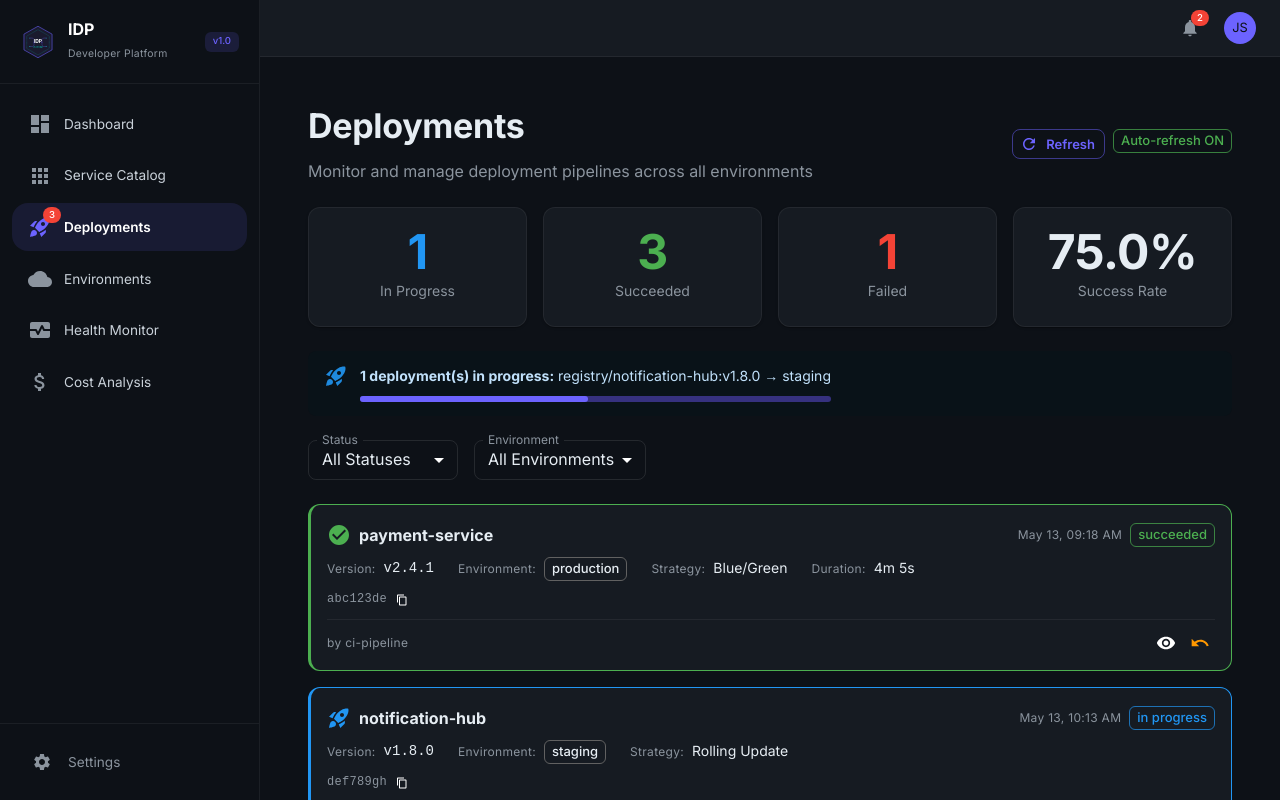
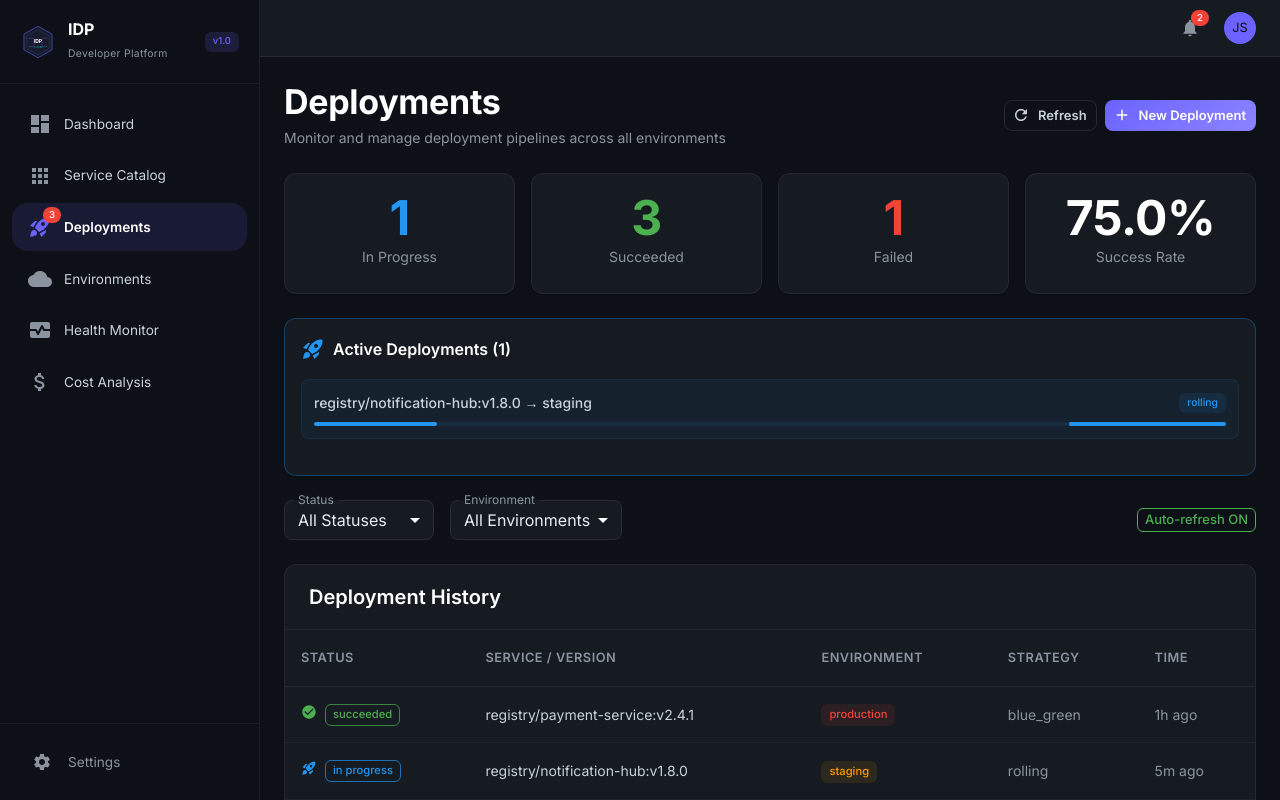
Before and after one commit to JasonTM17/Internal-_Developer_Platform_DevOps, a React (Vite) app in the folder apps/portal/: page /deployments in a window 1280 px wide. Shown: the top 800 px of the page. Built offline with nearby package versions, Linux system fonts and the light colour scheme; no server answers.

Commit message:
feat(portal): redesign deployment page with progress tracking and history

```diff
--- a/apps/portal/src/plugins/deployments/DeploymentPage.tsx
+++ b/apps/portal/src/plugins/deployments/DeploymentPage.tsx
@@ -1,63 +1,43 @@
 import React, { useState, useEffect } from 'react';
 import {
-  Box,
-  Typography,
-  Grid,
-  Card,
-  CardContent,
-  Chip,
-  Button,
-  FormControl,
-  InputLabel,
-  Select,
-  MenuItem,
-  Alert,
-  LinearProgress,
-  Stack,
+  Box, Typography, Grid, Card, CardContent, Chip, Button,
+  FormControl, InputLabel, Select, MenuItem, Alert, LinearProgress,
+  Stack, Table, TableBody, TableCell, TableContainer, TableHead,
+  TableRow, IconButton, Tooltip,
 } from '@mui/material';
 import RocketLaunchIcon from '@mui/icons-material/RocketLaunch';
 import CheckCircleIcon from '@mui/icons-material/CheckCircle';
 import ErrorIcon from '@mui/icons-material/Error';
 import PendingIcon from '@mui/icons-material/Pending';
 import RefreshIcon from '@mui/icons-material/Refresh';
-import { DeploymentTimeline } from './DeploymentTimeline';
+import AddIcon from '@mui/icons-material/Add';
 import { platformApi } from '../../api/platformApi';
 import type { Deployment } from '../../types';
 
-type DeploymentStatusFilter = 'all' | 'in_progress' | 'succeeded' | 'failed' | 'rolled_back';
+type StatusFilter = 'all' | 'in_progress' | 'succeeded' | 'failed' | 'rolled_back';
+type EnvFilter = 'all' | 'development' | 'staging' | 'production';
 
-const statusIcons: Record<string, React.ReactNode> = {
-  pending: <PendingIcon color="action" />,
-  in_progress: <RocketLaunchIcon color="info" />,
-  succeeded: <CheckCircleIcon color="success" />,
-  failed: <ErrorIcon color="error" />,
-  rolled_back: <ErrorIcon color="warning" />,
-};
-
-const statusColors: Record<string, 'default' | 'info' | 'success' | 'error' | 'warning'> = {
-  pending: 'default',
-  in_progress: 'info',
-  succeeded: 'success',
-  failed: 'error',
-  rolled_back: 'warning',
+const statusConfig: Record<string, { icon: React.ReactNode; color: string; chipColor: 'success' | 'error' | 'info' | 'warning' | 'default' }> = {
+  pending: { icon: <PendingIcon sx={{ fontSize: 16 }} />, color: '#8b949e', chipColor: 'default' },
+  in_progress: { icon: <RocketLaunchIcon sx={{ fontSize: 16 }} />, color: '#2196f3', chipColor: 'info' },
+  succeeded: { icon: <CheckCircleIcon sx={{ fontSize: 16 }} />, color: '#4caf50', chipColor: 'success' },
+  failed: { icon: <ErrorIcon sx={{ fontSize: 16 }} />, color: '#f44336', chipColor: 'error' },
+  rolled_back: { icon: <ErrorIcon sx={{ fontSize: 16 }} />, color: '#ff9800', chipColor: 'warning' },
 };
 
 export const DeploymentPage: React.FC = () => {
   const [deployments, setDeployments] = useState<Deployment[]>([]);
   const [loading, setLoading] = useState(true);
   const [error, setError] = useState<string | null>(null);
-  const [statusFilter, setStatusFilter] = useState<DeploymentStatusFilter>('all');
-  const [environmentFilter, setEnvironmentFilter] = useState<string>('all');
+  const [statusFilter, setStatusFilter] = useState<StatusFilter>('all');
+  const [envFilter, setEnvFilter] = useState<EnvFilter>('all');
   const [autoRefresh, setAutoRefresh] = useState(true);
 
   const fetchDeployments = async () => {
     try {
-      const params: Record<string, string | number> = {
-        pageSize: 50,
-        sort: '-createdAt',
-      };
+      const params: Record<string, string | number> = { pageSize: 50, sort: '-createdAt' };
       if (statusFilter !== 'all') params.status = statusFilter;
-      if (environmentFilter !== 'all') params.environment = environmentFilter;
+      if (envFilter !== 'all') params.environment = envFilter;
 
       const response = await platformApi.deployments.list(params);
       setDeployments(response.data);
@@ -71,126 +51,125 @@ export const DeploymentPage: React.FC = () => {
 
   useEffect(() => {
     fetchDeployments();
-  }, [statusFilter, environmentFilter]);
+  }, [statusFilter, envFilter]);
 
   useEffect(() => {
     if (!autoRefresh) return;
     const interval = setInterval(fetchDeployments, 10000);
     return () => clearInterval(interval);
-  }, [autoRefresh, statusFilter, environmentFilter]);
+  }, [autoRefresh, statusFilter, envFilter]);
 
   const activeDeployments = deployments.filter((d) => d.status === 'in_progress');
   const recentSuccesses = deployments.filter((d) => d.status === 'succeeded').length;
   const recentFailures = deployments.filter((d) => d.status === 'failed').length;
-  const successRate =
-    recentSuccesses + recentFailures > 0
-      ? ((recentSuccesses / (recentSuccesses + recentFailures)) * 100).toFixed(1)
-      : '100.0';
+  const successRate = recentSuccesses + recentFailures > 0
+    ? ((recentSuccesses / (recentSuccesses + recentFailures)) * 100).toFixed(1)
+    : '100.0';
+
+  const timeAgo = (d: string) => {
+    const m = Math.floor((Date.now() - new Date(d).getTime()) / 60000);
+    if (m < 60) return `${m}m ago`;
+    const h = Math.floor(m / 60);
+    return h < 24 ? `${h}h ago` : `${Math.floor(h / 24)}d ago`;
+  };
 
   return (
-    <Box sx={{ p: 3, maxWidth: 1400, mx: 'auto', animation: 'fadeIn 0.5s ease-out both' }}>
+    <Box sx={{ maxWidth: 1400, mx: 'auto', animation: 'fadeIn 0.5s ease-out both' }}>
       {/* Header */}
       <Box sx={{ display: 'flex', justifyContent: 'space-between', alignItems: 'center', mb: 3 }}>
         <Box>
-          <Typography variant="h4" component="h1" gutterBottom>
-            Deployments
-          </Typography>
-          <Typography variant="body1" color="text.secondary">
+          <Typography variant="h4" sx={{ fontWeight: 700, color: 'white' }}>Deployments</Typography>
+          <Typography variant="body2" sx={{ color: '#8b949e', mt: 0.5 }}>
             Monitor and manage deployment pipelines across all environments
           </Typography>
         </Box>
         <Stack direction="row" spacing={1}>
-          <Button
-            variant="outlined"
-            startIcon={<RefreshIcon />}
-            onClick={fetchDeployments}
-            size="small"
-          >
+          <Button variant="outlined" size="small" startIcon={<RefreshIcon />} onClick={fetchDeployments}
+            sx={{ borderColor: 'rgba(255,255,255,0.1)', color: '#c9d1d9' }}>
             Refresh
           </Button>
-          <Chip
-            label={autoRefresh ? 'Auto-refresh ON' : 'Auto-refresh OFF'}
-            color={autoRefresh ? 'success' : 'default'}
-            onClick={() => setAutoRefresh(!autoRefresh)}
-            variant="outlined"
-            size="small"
-          />
+          <Button variant="contained" size="small" startIcon={<AddIcon />}
+            sx={{ background: 'linear-gradient(135deg, #6C63FF, #8B83FF)', '&:hover': { background: 'linear-gradient(135deg, #4B44B2, #6C63FF)' } }}>
+            New Deployment
+          </Button>
         </Stack>
       </Box>
 
       {/* Stats Cards */}
       <Grid container spacing={2} sx={{ mb: 3 }}>
         <Grid item xs={6} sm={3}>
-          <Card>
+          <Card sx={{ bgcolor: '#161b22', border: '1px solid rgba(255,255,255,0.06)' }}>
             <CardContent sx={{ textAlign: 'center', py: 2 }}>
-              <Typography variant="h3" color="info.main">
+              <Typography variant="h3" sx={{ color: '#2196f3', fontWeight: 700 }}>
                 {activeDeployments.length}
               </Typography>
-              <Typography variant="body2" color="text.secondary">
-                In Progress
-              </Typography>
+              <Typography variant="body2" sx={{ color: '#8b949e' }}>In Progress</Typography>
             </CardContent>
           </Card>
         </Grid>
         <Grid item xs={6} sm={3}>
-          <Card>
+          <Card sx={{ bgcolor: '#161b22', border: '1px solid rgba(255,255,255,0.06)' }}>
             <CardContent sx={{ textAlign: 'center', py: 2 }}>
-              <Typography variant="h3" color="success.main">
+              <Typography variant="h3" sx={{ color: '#4caf50', fontWeight: 700 }}>
                 {recentSuccesses}
               </Typography>
-              <Typography variant="body2" color="text.secondary">
-                Succeeded
-              </Typography>
+              <Typography variant="body2" sx={{ color: '#8b949e' }}>Succeeded</Typography>
             </CardContent>
           </Card>
         </Grid>
         <Grid item xs={6} sm={3}>
-          <Card>
+          <Card sx={{ bgcolor: '#161b22', border: '1px solid rgba(255,255,255,0.06)' }}>
             <CardContent sx={{ textAlign: 'center', py: 2 }}>
-              <Typography variant="h3" color="error.main">
+              <Typography variant="h3" sx={{ color: '#f44336', fontWeight: 700 }}>
                 {recentFailures}
               </Typography>
-              <Typography variant="body2" color="text.secondary">
-                Failed
-              </Typography>
+              <Typography variant="body2" sx={{ color: '#8b949e' }}>Failed</Typography>
             </CardContent>
           </Card>
         </Grid>
         <Grid item xs={6} sm={3}>
-          <Card>
+          <Card sx={{ bgcolor: '#161b22', border: '1px solid rgba(255,255,255,0.06)' }}>
             <CardContent sx={{ textAlign: 'center', py: 2 }}>
-              <Typography variant="h3" color="text.primary">
+              <Typography variant="h3" sx={{ color: 'white', fontWeight: 700 }}>
                 {successRate}%
               </Typography>
-              <Typography variant="body2" color="text.secondary">
-                Success Rate
-              </Typography>
+              <Typography variant="body2" sx={{ color: '#8b949e' }}>Success Rate</Typography>
             </CardContent>
           </Card>
         </Grid>
       </Grid>
 
-      {/* Active Deployments */}
+      {/* Active Deployments with Progress */}
       {activeDeployments.length > 0 && (
-        <Alert severity="info" sx={{ mb: 3 }} icon={<RocketLaunchIcon />}>
-          <Typography variant="body2">
-            <strong>{activeDeployments.length} deployment(s) in progress:</strong>{' '}
-            {activeDeployments.map((d) => `${d.artifacts?.image || d.version} → ${d.environment}`).join(', ')}
-          </Typography>
-          <LinearProgress sx={{ mt: 1 }} />
-        </Alert>
+        <Card sx={{ mb: 3, bgcolor: '#161b22', border: '1px solid rgba(33,150,243,0.3)' }}>
+          <CardContent>
+            <Box sx={{ display: 'flex', alignItems: 'center', gap: 1, mb: 2 }}>
+              <RocketLaunchIcon sx={{ color: '#2196f3' }} />
+              <Typography variant="subtitle1" sx={{ fontWeight: 600, color: 'white' }}>
+                Active Deployments ({activeDeployments.length})
+              </Typography>
+            </Box>
+            {activeDeployments.map((d) => (
+              <Box key={d.id} sx={{ mb: 1.5, p: 1.5, borderRadius: 1, bgcolor: 'rgba(33,150,243,0.05)', border: '1px solid rgba(33,150,243,0.1)' }}>
+                <Box sx={{ display: 'flex', justifyContent: 'space-between', alignItems: 'center', mb: 1 }}>
+                  <Typography variant="body2" sx={{ color: '#c9d1d9', fontWeight: 500 }}>
+                    {d.artifacts?.image || d.version} → {d.environment}
+                  </Typography>
+                  <Chip label={d.strategy || 'rolling'} size="small" sx={{ height: 20, fontSize: '0.65rem', bgcolor: 'rgba(33,150,243,0.1)', color: '#2196f3' }} />
+                </Box>
+                <LinearProgress variant="indeterminate" sx={{ borderRadius: 1, height: 4, bgcolor: 'rgba(33,150,243,0.1)', '& .MuiLinearProgress-bar': { bgcolor: '#2196f3' } }} />
+              </Box>
+            ))}
+          </CardContent>
+        </Card>
       )}
 
       {/* Filters */}
-      <Box sx={{ display: 'flex', gap: 2, mb: 3 }}>
+      <Box sx={{ display: 'flex', gap: 2, mb: 3, alignItems: 'center' }}>
         <FormControl size="small" sx={{ minWidth: 150 }}>
-          <InputLabel id="status-filter-label">Status</InputLabel>
-          <Select
-            labelId="status-filter-label"
-            value={statusFilter}
-            label="Status"
-            onChange={(e) => setStatusFilter(e.target.value as DeploymentStatusFilter)}
-          >
+          <InputLabel sx={{ color: '#8b949e' }}>Status</InputLabel>
+          <Select value={statusFilter} label="Status" onChange={(e) => setStatusFilter(e.target.value as StatusFilter)}
+            sx={{ bgcolor: '#161b22', '& .MuiOutlinedInput-notchedOutline': { borderColor: 'rgba(255,255,255,0.08)' } }}>
             <MenuItem value="all">All Statuses</MenuItem>
             <MenuItem value="in_progress">In Progress</MenuItem>
             <MenuItem value="succeeded">Succeeded</MenuItem>
@@ -199,38 +178,92 @@ export const DeploymentPage: React.FC = () => {
           </Select>
         </FormControl>
         <FormControl size="small" sx={{ minWidth: 150 }}>
-          <InputLabel id="env-filter-label">Environment</InputLabel>
-          <Select
-            labelId="env-filter-label"
-            value={environmentFilter}
-            label="Environment"
-            onChange={(e) => setEnvironmentFilter(e.target.value)}
-          >
+          <InputLabel sx={{ color: '#8b949e' }}>Environment</InputLabel>
+          <Select value={envFilter} label="Environment" onChange={(e) => setEnvFilter(e.target.value as EnvFilter)}
+            sx={{ bgcolor: '#161b22', '& .MuiOutlinedInput-notchedOutline': { borderColor: 'rgba(255,255,255,0.08)' } }}>
             <MenuItem value="all">All Environments</MenuItem>
+            <MenuItem value="development">Development</MenuItem>
+            <MenuItem value="staging">Staging</MenuItem>
             <MenuItem value="production">Production</MenuItem>
-            <MenuItem value="staging">Staging</MenuItem>
-            <MenuItem value="development">Development</MenuItem>
-            <MenuItem value="preview">Preview</MenuItem>
           </Select>
         </FormControl>
+        <Box sx={{ flex: 1 }} />
+        <Chip
+          label={autoRefresh ? 'Auto-refresh ON' : 'Auto-refresh OFF'}
+          onClick={() => setAutoRefresh(!autoRefresh)}
+          variant="outlined"
+          size="small"
+          sx={{ color: autoRefresh ? '#4caf50' : '#8b949e', borderColor: autoRefresh ? '#4caf50' : 'rgba(255,255,255,0.08)' }}
+        />
       </Box>
 
-      {/* Error State */}
-      {error && (
-        <Alert severity="error" sx={{ mb: 3 }}>
-          {error}
-        </Alert>
-      )}
+      {/* Error */}
+      {error && <Alert severity="error" sx={{ mb: 3 }}>{error}</Alert>}
 
-      {/* Deployment Timeline */}
+      {/* Deployment History Table */}
       {loading ? (
         <LinearProgress />
       ) : (
-        <DeploymentTimeline
-          deployments={deployments}
-          statusIcons={statusIcons}
-          statusColors={statusColors}
-        />
+        <Card sx={{ bgcolor: '#161b22', border: '1px solid rgba(255,255,255,0.06)' }}>
+          <CardContent sx={{ p: 0 }}>
+            <Box sx={{ px: 3, py: 2, borderBottom: '1px solid rgba(255,255,255,0.06)' }}>
+              <Typography variant="h6" sx={{ fontWeight: 600, color: 'white' }}>Deployment History</Typography>
+            </Box>
+            <TableContainer>
+              <Table>
+                <TableHead>
+                  <TableRow>
+                    <TableCell sx={{ color: '#8b949e', borderColor: 'rgba(255,255,255,0.06)', fontWeight: 600 }}>Status</TableCell>
+                    <TableCell sx={{ color: '#8b949e', borderColor: 'rgba(255,255,255,0.06)', fontWeight: 600 }}>Service / Version</TableCell>
+                    <TableCell sx={{ color: '#8b949e', borderColor: 'rgba(255,255,255,0.06)', fontWeight: 600 }}>Environment</TableCell>
+                    <TableCell sx={{ color: '#8b949e', borderColor: 'rgba(255,255,255,0.06)', fontWeight: 600 }}>Strategy</TableCell>
+                    <TableCell sx={{ color: '#8b949e', borderColor: 'rgba(255,255,255,0.06)', fontWeight: 600 }}>Time</TableCell>
+                  </TableRow>
+                </TableHead>
+                <TableBody>
+                  {deployments.map((d, i) => {
+                    const config = statusConfig[d.status] || statusConfig.pending;
+                    return (
+                      <TableRow key={d.id} sx={{
+                        '&:hover': { bgcolor: 'rgba(255,255,255,0.02)' },
+                        animation: 'fadeIn 0.3s ease-out both', animationDelay: `${i * 30}ms`,
+                      }}>
+                        <TableCell sx={{ borderColor: 'rgba(255,255,255,0.04)' }}>
+                          <Box sx={{ display: 'flex', alignItems: 'center', gap: 1 }}>
+                            <Box sx={{ color: config.color }}>{config.icon}</Box>
+                            <Chip label={d.status.replace('_', ' ')} size="small" color={config.chipColor}
+                              variant="outlined" sx={{ fontSize: '0.7rem', height: 22 }} />
+                          </Box>
+                        </TableCell>
+                        <TableCell sx={{ color: '#c9d1d9', borderColor: 'rgba(255,255,255,0.04)' }}>
+                          {d.artifacts?.image || d.version}
+                        </TableCell>
+                        <TableCell sx={{ borderColor: 'rgba(255,255,255,0.04)' }}>
+                          <Chip label={d.environment} size="small" sx={{
+                            height: 22, fontSize: '0.7rem',
+                            bgcolor: d.environment === 'production' ? 'rgba(244,67,54,0.1)' : d.environment === 'staging' ? 'rgba(255,152,0,0.1)' : 'rgba(108,99,255,0.1)',
+                            color: d.environment === 'production' ? '#f44336' : d.environment === 'staging' ? '#ff9800' : '#6C63FF',
+                          }} />
+                        </TableCell>
+                        <TableCell sx={{ color: '#8b949e', borderColor: 'rgba(255,255,255,0.04)' }}>
+                          {d.strategy || 'rolling'}
+                        </TableCell>
+                        <TableCell sx={{ color: '#8b949e', borderColor: 'rgba(255,255,255,0.04)' }}>
+                          {timeAgo(d.createdAt)}
+                        </TableCell>
+                      </TableRow>
+                    );
+                  })}
+                </TableBody>
+              </Table>
+            </TableContainer>
+            {deployments.length === 0 && (
+              <Box sx={{ textAlign: 'center', py: 6 }}>
+                <Typography variant="body2" sx={{ color: '#8b949e' }}>No deployments found</Typography>
+              </Box>
+            )}
+          </CardContent>
+        </Card>
       )}
     </Box>
   );
```
